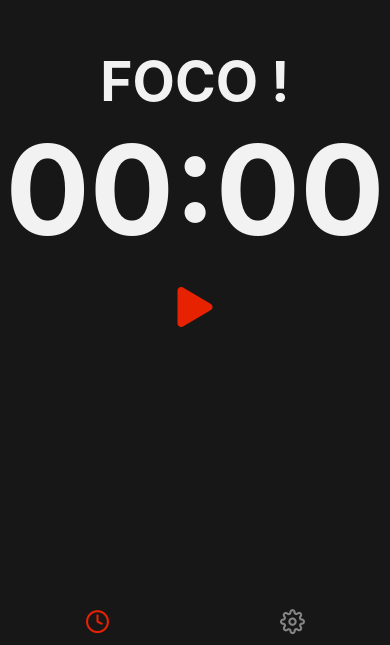
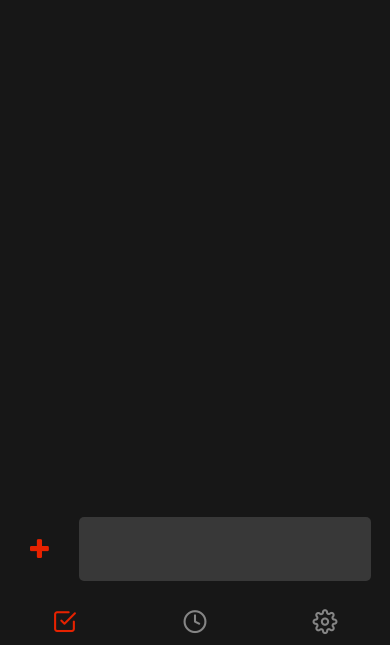
Before and after one commit to leonardomuniz/PomoPower, a React Native app: screen /list in a window 390 px wide. Shown: the part 199-844 px from the top of the page. Built offline with nearby package versions, Linux system fonts and the light colour scheme.

Commit message:
working on to do list

```diff
--- a/src/context/Themes.tsx
+++ b/src/context/Themes.tsx
@@ -9,6 +9,7 @@ const themes = {
         dark: false,
         colors: {
             primary: '#e62200',
+            notification: '#d9d9d9',
             background: '#f2f2f2',
             card: '#f2f2f2',
             text: '#171717',
@@ -20,6 +21,7 @@ const themes = {
         dark: true,
         colors: {
             primary: '#e62200',
+            notification: '#383838',
             background: '#171717',
             card: '#171717',
             text: '#f2f2f2',
--- a/src/pages/settings/index.tsx
+++ b/src/pages/settings/index.tsx
@@ -12,6 +12,16 @@ import { ThemeContext } from '../../context/Themes';
 export default function Settings() {
     const { colors } = useTheme();
     const { isDarkMode, setIsDarkMode } = useContext(ThemeContext);
+    const {
+        focusTimer,
+        restTimer,
+        longRest,
+        restCycle,
+        setLongRestTimer,
+        setFocusTimer,
+        setRestTimer,
+        setRestCycle
+    } = useContext(PomodoroContext);
 
     const [focus, setFocus] = useState<any>(0);
     const [rest, setRest] = useState<any>(0);
@@ -31,18 +41,6 @@ export default function Settings() {
         };
     };
 
-
-
-    const {
-        focusTimer,
-        restTimer,
-        longRest,
-        restCycle,
-        setLongRestTimer,
-        setFocusTimer,
-        setRestTimer,
-        setRestCycle
-    } = useContext(PomodoroContext);
 
     async function changeSettings() {
         setFocusTimer(focus === 0 ? focusTimer : focus * 60);
@@ -108,8 +106,8 @@ export default function Settings() {
                 <View style={styles.formBox}>
                     <Text style={{ fontSize: 25, fontWeight: 'bold', color: colors.text }}>Modo escuro:</Text>
                     <Switch
-                        trackColor={{ false: '#767577', true: colors.text }}
-                        thumbColor={isEnabled ? colors.primary : '#f4f3f4'}
+                        trackColor={{ false: '#767577', true: colors.primary }}
+                        thumbColor={'#f4f3f4'}
                         onValueChange={toggleSwitch}
                         value={isEnabled}
                     />
--- /dev/null
+++ b/src/pages/toDoList/index.tsx
@@ -0,0 +1,77 @@
+import { StatusBar } from 'expo-status-bar';
+import React, { useState } from 'react';
+import { Text, View, ScrollView, TextInput, TouchableOpacity } from 'react-native';
+import { useTheme } from '@react-navigation/native';
+import { FontAwesome } from '@expo/vector-icons';
+import AsyncStorage from '@react-native-async-storage/async-storage';
+
+import { styles } from '../../styles/globalStyle';
+
+interface ITodoItem {
+    id: number;
+    value: string;
+}
+
+export default function ToDoList() {
+    const { colors } = useTheme();
+
+    const [list, setList] = useState<ITodoItem[]>([]);
+    const [text, setText] = useState<string>('');
+
+    function handleAdd() {
+        if(text !== ''){
+            const addTask = [...list, { id: Date.now(), value: text }];
+
+            setList(addTask);
+        };
+
+        setText('');
+    };
+
+    function handleDelete(id: ITodoItem['id']) {
+        const removeTask = list.filter(item => item.id !== id);
+
+        setList(removeTask);
+    }
+
+    return (
+        <View style={styles.toDoList}>
+            <ScrollView style={styles.toDos}>
+                {list.map((item, index) => (
+                    <TouchableOpacity key={item.id} onPress={() => handleDelete(item.id)} style={{
+                        marginLeft: '2.5%',
+                        marginTop: '2%',
+                        padding: 10,
+                        width: '95%',
+                        backgroundColor: colors.notification,
+                        borderRadius: 5
+                    }}>
+
+                        <Text style={{ fontSize: 25, fontWeight: 'bold', color: colors.text }}>{item.value}</Text>
+                    </TouchableOpacity>
+                ))}
+            </ScrollView>
+            <View >
+                <View style={styles.showCase}>
+                    <TouchableOpacity style={styles.button} onPress={() => handleAdd()}>
+                        <FontAwesome name="plus" size={24} color={colors.primary} />
+                    </TouchableOpacity>
+                    <TextInput
+                        style={{
+                            fontSize: 20,
+                            backgroundColor: colors.notification,
+                            color: colors.text,
+                            paddingVertical: 2,
+                            paddingHorizontal: 15, width: '75%',
+                            borderRadius: 5
+                        }}
+                        placeholderTextColor={colors.text}
+                        value={text}
+                        onChangeText={setText}
+                    />
+                </View>
+            </View>
+            <StatusBar style="auto" />
+        </View>
+    );
+};
--- a/src/routes/TabScreen.tsx
+++ b/src/routes/TabScreen.tsx
@@ -5,12 +5,13 @@ import Icon from 'react-native-vector-icons/Feather';
 import { header } from '../helpers/Headers';
 import Pomodoro from '../pages/pomodoro/index';
 import Settings from '../pages/settings/index';
+import ToDoList from '../pages/toDoList';
 
 const Tab = createBottomTabNavigator();
 
 export default function TabScreen(): any {
     return (
-        <Tab.Navigator screenOptions={({ route, navigation }) => ({
+        <Tab.Navigator initialRouteName='home' screenOptions={({ route, navigation }) => ({
             tabBarIcon: ({ color, size }) => {
                 let iconName;
 
@@ -21,6 +22,8 @@ export default function TabScreen(): any {
                     case 'settings':
                         iconName = 'settings'
                         break
+                    case 'list':
+                        iconName = 'check-square'
                 }
 
                 return <Icon name={iconName} size={size} color={color} />;
@@ -29,6 +32,7 @@ export default function TabScreen(): any {
             tabBarShowLabel: false,
             tabBarHideOnKeyboard: true,
         })} >
+            <Tab.Screen name="list" component={ToDoList} options={header} />
             <Tab.Screen name="home" component={Pomodoro} options={header} />
             <Tab.Screen name="settings" component={Settings} options={header} />
         </Tab.Navigator>
--- a/src/styles/globalStyle.ts
+++ b/src/styles/globalStyle.ts
@@ -20,8 +20,20 @@ export const styles = StyleSheet.create({
 		margin: 0,
 		marginTop: '20%',
 		padding: 0,
-		flex: 1
 	},
+
+	toDoList: {
+		flex: 1,
+		flexDirection: 'column',
+		margin: 0,
+		padding: 0
+	},
+
+	toDos: {
+		marginTop: '15%',
+
+	},
+
 	formBox: {
 		marginBottom: 20,
 		padding: 0,
@@ -30,20 +42,23 @@ export const styles = StyleSheet.create({
 		justifyContent: 'space-between',
 		flex: 1
 	},
+
 	staticBody: {
 		width: '90%',
 		marginTop: '5%',
 		marginLeft: '5%'
 	},
+
 	showCase: {
         display: "flex",
         flexDirection: 'row',
-        flexWrap: "wrap"
+        flexWrap: "wrap",
+		marginVertical: 15,
     },
 
 	footer: {
-		flex: 1,
 		marginTop: '75%',
-		alignContent: 'flex-end'
+		flexDirection: 'column',
+		justifyContent: 'flex-end',
 	}
 });
```
